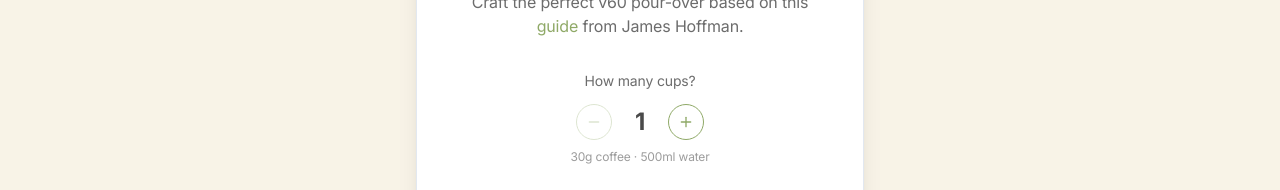
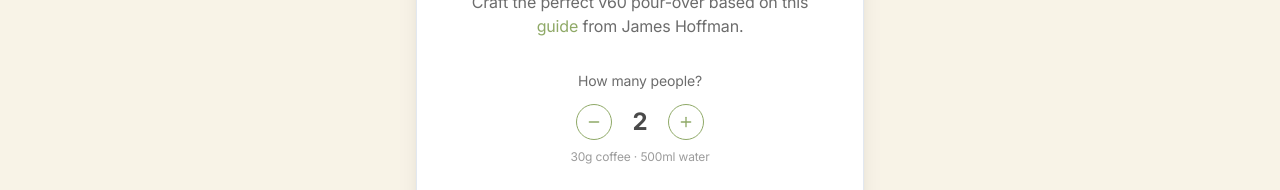
Before and after one commit to jljakin2/jbt, a Next.js app: page /v60 in a window 1280 px wide. Shown: the part 350-540 px from the top of the page. Built offline with nearby package versions, Linux system fonts and the light colour scheme.

Commit message:
Change serving calculator from cups to people, default to 2
2 people = 30g coffee / 500ml water (the original recipe baseline).
All values scale at 15g coffee and 250ml water per person.

```diff
--- a/app/(tool)/v60/components/brewing-process.tsx
+++ b/app/(tool)/v60/components/brewing-process.tsx
@@ -17,11 +17,11 @@ interface BrewingStep {
   gifUrl: string;
 }
 
-function getBrewingSteps(servings: number): BrewingStep[] {
+function getBrewingSteps(people: number): BrewingStep[] {
   return [
     {
       time: 0,
-      title: `Add ${servings * 60}g of water`,
+      title: `Add ${people * 30}g of water`,
       subTitle: "Wait until 0:45",
       hint: "This is the bloom phase. Be patient here. This is flavor town, baby 😋",
       gifUrl: "https://djg4kctbfokfu.cloudfront.net/tools/v60/bloom.gif",
@@ -29,14 +29,14 @@ function getBrewingSteps(servings: number): BrewingStep[] {
     {
       time: 45,
       title: "Pour water in circular motion",
-      subTitle: `Aim to reach ${servings * 300}g by 1:15`,
+      subTitle: `Aim to reach ${people * 150}g by 1:15`,
       hint: "This is somewhat fast pouring. Keep the water flow steady. No need to be perfect though 🙂.",
       gifUrl: "https://djg4kctbfokfu.cloudfront.net/tools/v60/initial-pour.gif",
     },
     {
       time: 75,
       title: "Continue pouring but slower",
-      subTitle: `Aim to reach ${servings * 500}g by 1:45`,
+      subTitle: `Aim to reach ${people * 250}g by 1:45`,
       hint: "Your cone should be quite full during this time. This helps to retain the heat ☕.",
       gifUrl: "https://djg4kctbfokfu.cloudfront.net/tools/v60/second-pour.gif",
     },
@@ -66,7 +66,7 @@ function getBrewingSteps(servings: number): BrewingStep[] {
 
 interface BrewingProcessProps {
   onRestart: () => void;
-  servings: number;
+  people: number;
 }
 
 const stepVariants = {
@@ -90,8 +90,8 @@ const stepTransition = {
   duration: 0.5,
 };
 
-export default function BrewingProcess({ onRestart, servings }: BrewingProcessProps) {
-  const brewingSteps = getBrewingSteps(servings);
+export default function BrewingProcess({ onRestart, people }: BrewingProcessProps) {
+  const brewingSteps = getBrewingSteps(people);
   const [time, setTime] = useState(0);
   const [isRunning, setIsRunning] = useState(false);
   const [currentStep, setCurrentStep] = useState(0);
--- a/app/(tool)/v60/components/starter-card.tsx
+++ b/app/(tool)/v60/components/starter-card.tsx
@@ -19,7 +19,7 @@ export default function StarterCard() {
   const [showInventory, setShowInventory] = useState(false);
   const [startBrewing, setStartBrewing] = useState(false);
   const [isScrollable, setIsScrollable] = useState(false);
-  const [servings, setServings] = useState(1);
+  const [people, setPeople] = useState(2);
   const contentRef = useRef<HTMLDivElement>(null);
 
   const inventoryItems = [
@@ -28,11 +28,11 @@ export default function StarterCard() {
       icon: <V60 className="w-12 h-12" />,
     },
     {
-      name: `${servings * 30}g of medium ground coffee`,
+      name: `${people * 15}g of medium ground coffee`,
       icon: <Beans className="w-12 h-12" />,
     },
     {
-      name: `${servings * 500}ml of hot water in kettle`,
+      name: `${people * 250}ml of hot water in kettle`,
       icon: <Kettle className="w-12 h-12" />,
     },
     { name: "Food scale", icon: <Scale className="w-12 h-12" /> },
@@ -59,7 +59,7 @@ export default function StarterCard() {
   };
 
   if (startBrewing) {
-    return <BrewingProcess onRestart={handleRestart} servings={servings} />;
+    return <BrewingProcess onRestart={handleRestart} people={people} />;
   }
 
   return (
@@ -90,28 +90,28 @@ export default function StarterCard() {
                   from James Hoffman.
                 </p>
                 <div className="flex flex-col items-center mb-8">
-                  <p className="text-sm text-[#6c6c6c] mb-3">How many cups?</p>
+                  <p className="text-sm text-[#6c6c6c] mb-3">How many people?</p>
                   <div className="flex items-center gap-4">
                     <button
-                      onClick={() => setServings((s) => Math.max(1, s - 1))}
-                      disabled={servings === 1}
+                      onClick={() => setPeople((p) => Math.max(1, p - 1))}
+                      disabled={people === 1}
                       className="w-9 h-9 rounded-full border border-[#8FA967] text-[#8FA967] flex items-center justify-center disabled:opacity-30 hover:bg-[#8FA967] hover:text-white transition-colors"
                     >
                       <Minus className="w-4 h-4" />
                     </button>
                     <span className="text-2xl font-bold text-[#4a4a4a] w-6 text-center">
-                      {servings}
+                      {people}
                     </span>
                     <button
-                      onClick={() => setServings((s) => Math.min(4, s + 1))}
-                      disabled={servings === 4}
+                      onClick={() => setPeople((p) => Math.min(4, p + 1))}
+                      disabled={people === 4}
                       className="w-9 h-9 rounded-full border border-[#8FA967] text-[#8FA967] flex items-center justify-center disabled:opacity-30 hover:bg-[#8FA967] hover:text-white transition-colors"
                     >
                       <Plus className="w-4 h-4" />
                     </button>
                   </div>
                   <p className="text-xs text-[#9c9c9c] mt-2">
-                    {servings * 30}g coffee · {servings * 500}ml water
+                    {people * 15}g coffee · {people * 250}ml water
                   </p>
                 </div>
               </>
```
